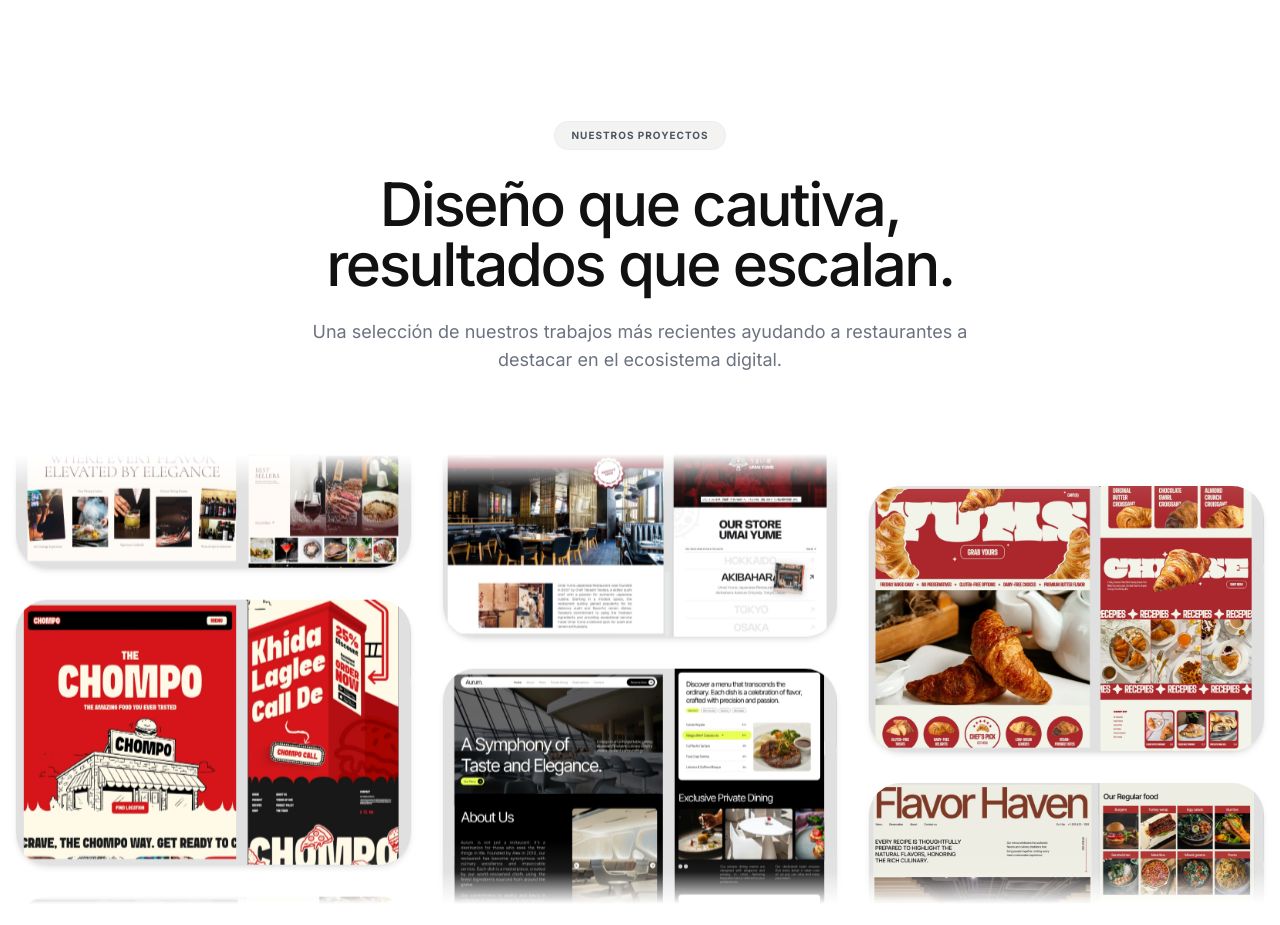
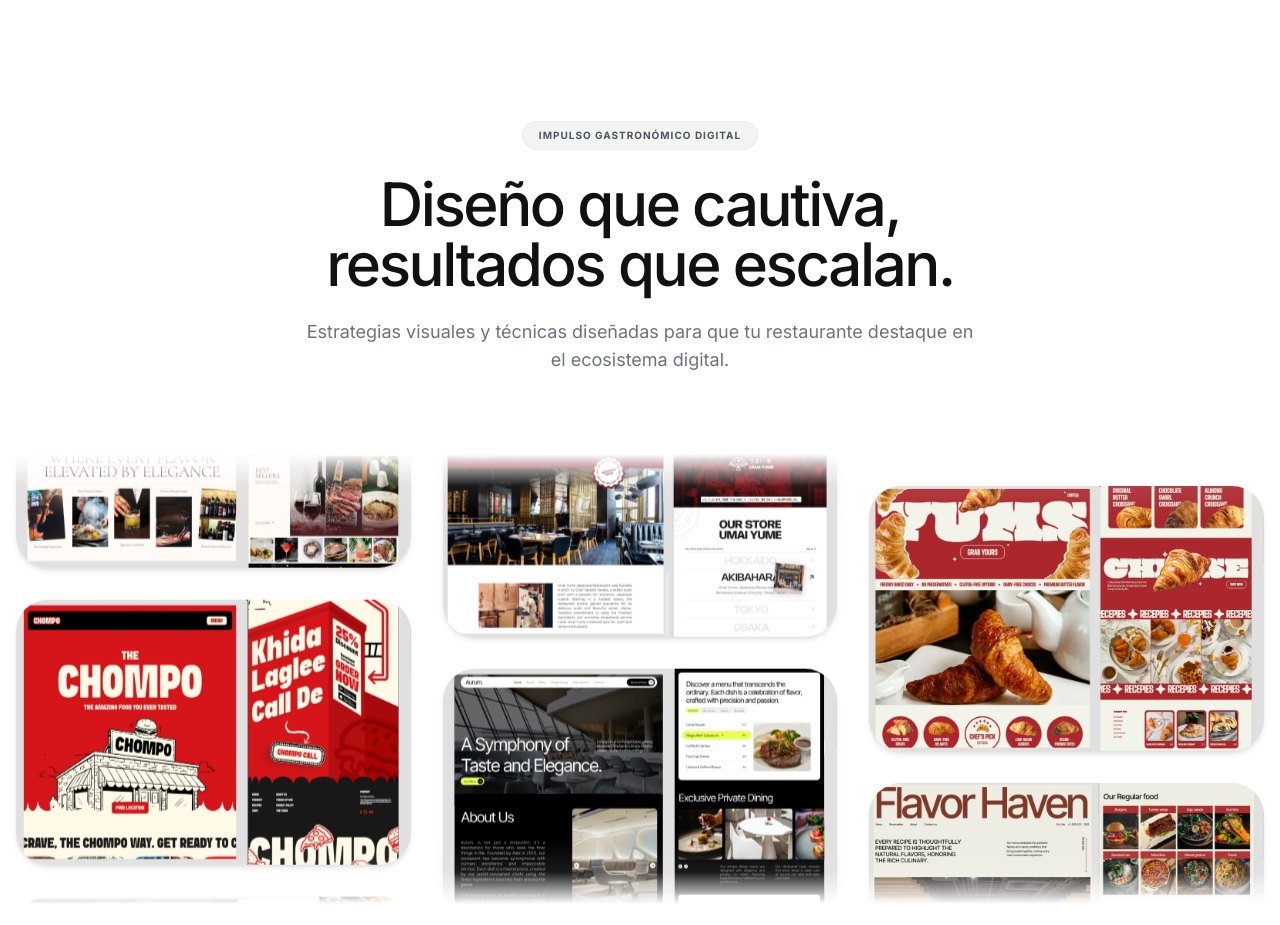
Before and after one commit to motionsmanagement/Motions, a React (Vite) app: page / in a window 1280 px wide. Shown: the part 1740-2665 px from the top of the page. Built offline with nearby package versions, Linux system fonts and the light colour scheme.

Commit message:
feat: simplificar textos de RecentWorks quitando referencias a 'recientes'

```diff
--- a/components/RecentWorks.tsx
+++ b/components/RecentWorks.tsx
@@ -43,14 +43,14 @@ const RecentWorks: React.FC = () => {
         {/* Header Section */}
         <div className="flex flex-col items-center text-center mb-16 md:mb-20">
           <div className="inline-flex items-center bg-[#f3f4f1] border border-gray-200/50 px-4 py-1.5 rounded-full mb-6">
-            <span className="text-[10px] font-bold text-gray-600 uppercase tracking-widest">Nuestros Proyectos</span>
+            <span className="text-[10px] font-bold text-gray-600 uppercase tracking-widest">Impulso Gastronómico Digital</span>
           </div>
           <h2 className="text-3xl sm:text-4xl md:text-6xl font-medium tracking-tight text-[#111] leading-[1.1] mb-6">
             Diseño que cautiva,<br />
             resultados que escalan.
           </h2>
           <p className="text-base md:text-lg text-gray-500 max-w-2xl leading-relaxed">
-            Una selección de nuestros trabajos más recientes ayudando a restaurantes a destacar en el ecosistema digital.
+            Estrategias visuales y técnicas diseñadas para que tu restaurante destaque en el ecosistema digital.
           </p>
         </div>
       </div>
```
